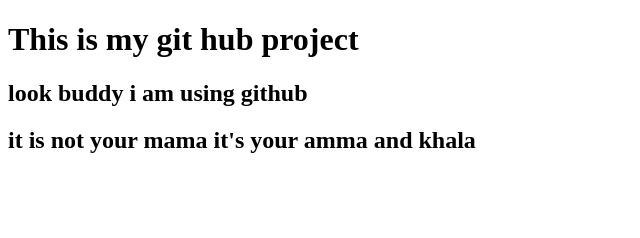
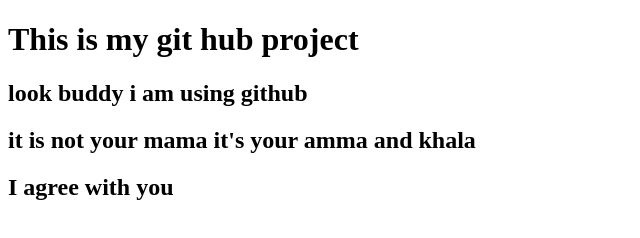
Before and after one commit to hamimalrashid552/my-first-website, a plain HTML site: page index.html in a window 1280 px wide. Shown: the whole page, without its empty margins (0-640 px from the left). Drawn offline with Linux system fonts and the light colour scheme.

Commit message:
Agreement

```diff
--- a/index.html
+++ b/index.html
@@ -9,5 +9,6 @@
     <h1>This is my git hub project</h1>
     <h2>look buddy i am using github</h2>
     <h2>it is not your mama it's your amma and khala</h2>
+    <h2>I agree with you</h2>
 </body>
 </html>
```
